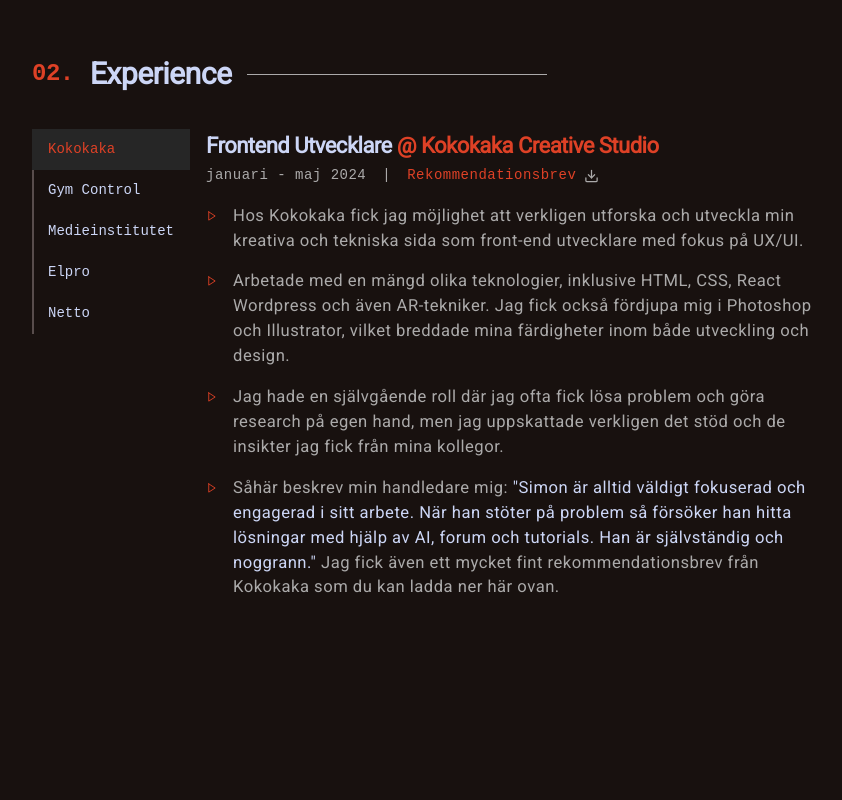
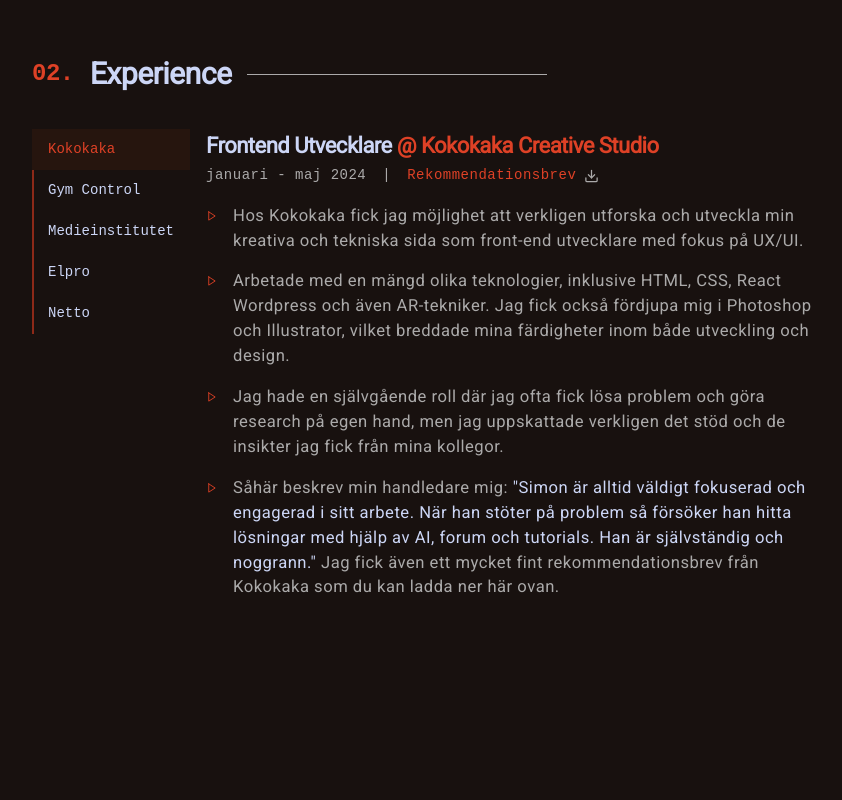
Before and after one commit to Sillen00/Portfolio_CV, a Next.js app: page / in a window 1280 px wide. Shown: the part 1480-2280 px from the top of the page, without its empty margins (208-1050 px from the left). Built offline with nearby package versions, Linux system fonts and the light colour scheme.

Commit message:
reautured projects hover.

```diff
--- a/app/containers/home-page/Portfolio.tsx
+++ b/app/containers/home-page/Portfolio.tsx
@@ -35,6 +35,7 @@
                 alt={project.title + " project image."}
                 style={{ width: "100%", height: "100%" }}
               />
+              <div className={twMerge(css.imageFilter)}></div>
               <p className='fira text-secondary-color'>Feautured Project</p>
               <Link href={project.hostedLink ?? ""} target='_blank'>
                 <h3 className='hover:text-secondary-color'>{project.title}</h3>
@@ -67,7 +68,7 @@
           .filter(project => !project.feautured)
           .map(project => (
             <div
-              className={twMerge(css.unfeautured, "px-5 pt-8 pb-20 relative mb-6 bg-background-color-light rounded-md ")}
+              className={twMerge(css.unfeautured, "px-5 pt-8 pb-20 relative mb-6 bg-background-color-dark rounded-md ")}
               key={project.id}
               onClick={() => handleCardClick(project)}
               // href={project.hostedLink ? project.hostedLink : project.githubLink}
--- a/app/containers/home-page/_Home.module.scss
+++ b/app/containers/home-page/_Home.module.scss
@@ -186,6 +186,25 @@
   img {
     opacity: 0.25;
   }
+  .imageFilter {
+    display: block;
+    position: absolute;
+    top: 0;
+    left: 0;
+    width: 100%;
+    height: 100%;
+    background-color: var(--secondary-color);
+    opacity: 0.04;
+    z-index: -10;
+    transition: opacity 0.3s ease-in-out;
+  }
+  &:hover {
+    .imageFilter {
+      opacity: 0;
+      transition: opacity 0.3s ease-in-out;
+    }
+  }
+
 
   &::before {
     content: "";
--- a/app/globals.css
+++ b/app/globals.css
@@ -9,16 +9,16 @@
   --text-color: #ccd6f6;
   --text-color-light: #e8e8e8;
   --text-color-gray: #abaaaa;
-  /* --background-color: #1d1615; Primary color */
-  /* --background-color: #181312; Primary color */
-  --background-color: #18110f; /* Primary color */
-  --ds-color: #221815; /* Primary color */
+  /* --background-color: #1d1615; */
+  /* --background-color: #181312; */
+  --background-color: #18110f;
+  --fdfdfdfdfdfdfdffffffffffffffffffffffff-color: #130e0c;
   /* --secondary-color: #64ffda; */
-  --secondary-color: rgb(222, 65, 38);
-  --secondary-color-dark: rgb(88, 77, 76);
+  --secondary-color: #de4126;
+  --secondary-color-dark: #8d2918;
   --secondary-color-light: #E6563C;
   --accent-color: rgb(176, 37, 79);
-  --hover-color: rgb(38, 38, 38);
+  --hover-color: #26150e;
   --roboto: "Roboto", sans-serif;
   --fira: "Fira Mono", monospace;
 }
--- a/tailwind.config.ts
+++ b/tailwind.config.ts
@@ -10,13 +10,13 @@
       },
       colors: {
         "background-color": "#18110f",
-        "background-color-dark": "#000000",
-        "background-color-light": "#221815",
+        "background-color-dark": "#150e0c",
+        "background-color-light": "#2a1e1a",
         "secondary-color": "#DE4126",
         "secondary-color-dark": "#584d4c",
         "secondary-color-light": "#E6563C",
         "accent-color": "#B0254F",
-        "hover-color": "#262626",
+        "hover-color": "#26150e",
       },
       textColor: {
         "text-color": "#ccd6f6",
```
